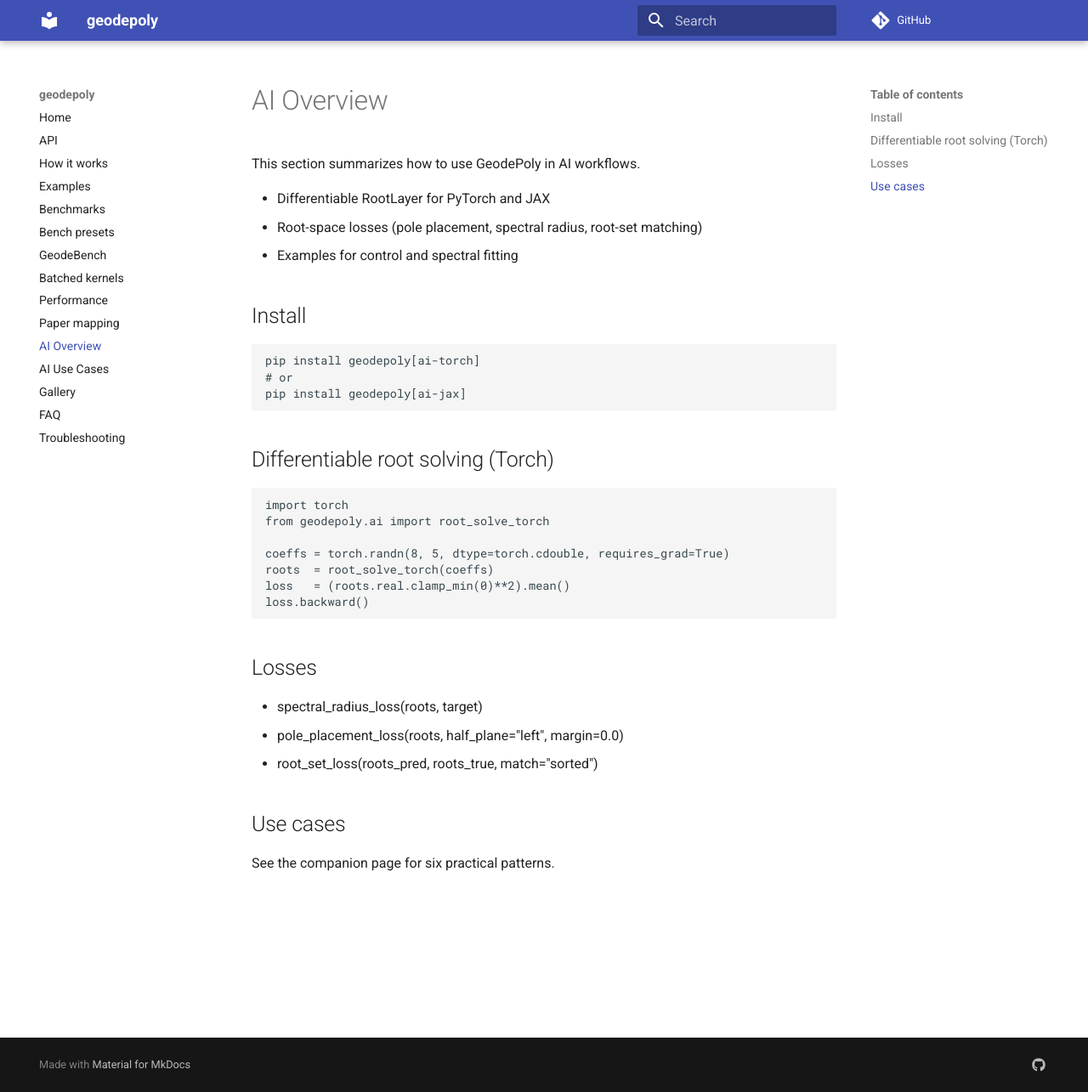
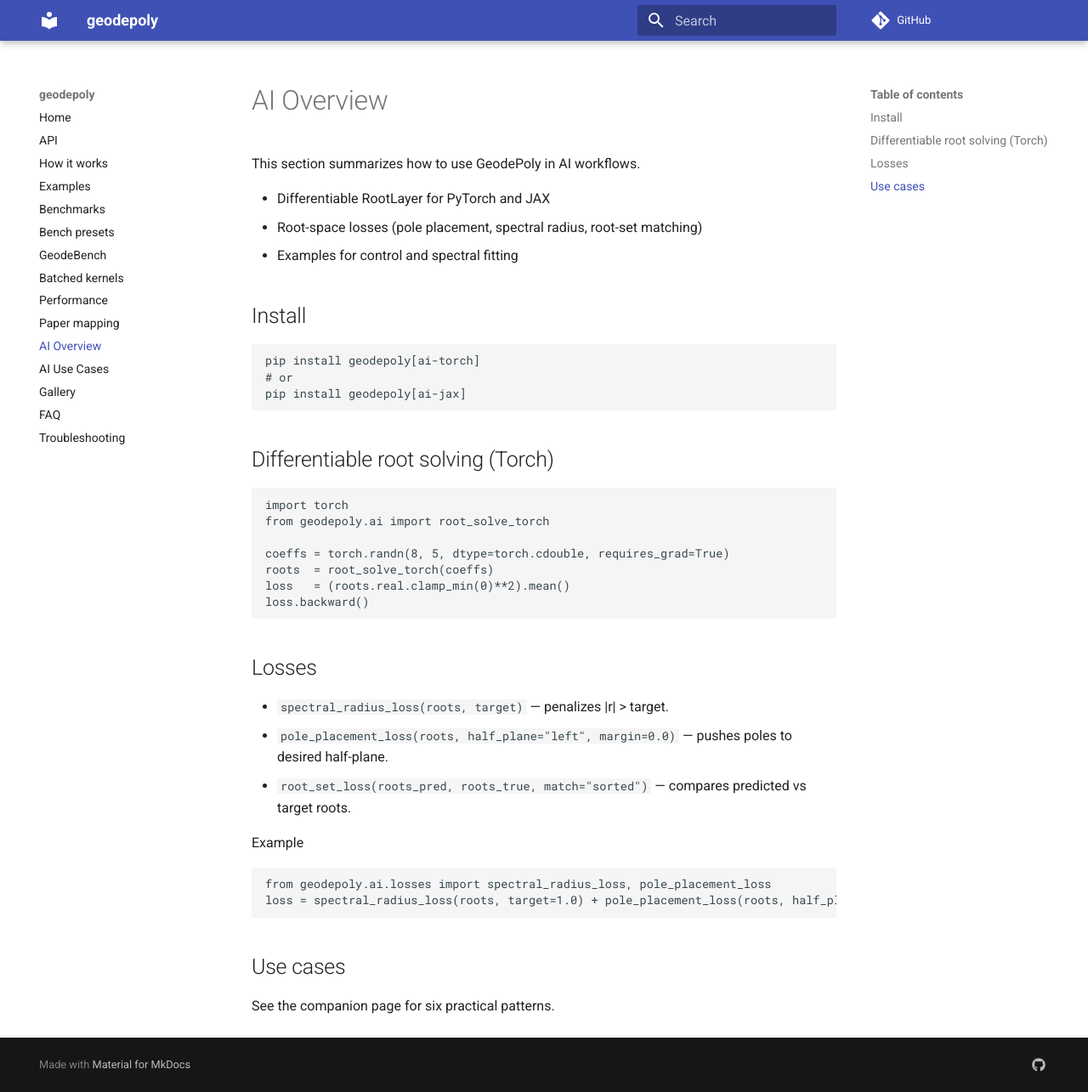
Before and after one commit to ricfulop/geodepoly, an MkDocs documentation site: the page built from docs/ai_overview.md, in a window 1280 px wide and 1285 px high. Shown: the whole window at 85% size. Built offline with MkDocs 1.6.1 and Material for MkDocs 9.7.7, drawn with Linux system fonts in a browser that asks for light colours; comment, search, counter and statistics services are not loaded.

Commit message:
docs(ai): expand losses section with descriptions and example

````diff
--- a/docs/ai_overview.md
+++ b/docs/ai_overview.md
@@ -28,9 +28,15 @@
 
 ## Losses
 
-- spectral_radius_loss(roots, target)
-- pole_placement_loss(roots, half_plane="left", margin=0.0)
-- root_set_loss(roots_pred, roots_true, match="sorted")
+- `spectral_radius_loss(roots, target)` — penalizes |r| > target.
+- `pole_placement_loss(roots, half_plane="left", margin=0.0)` — pushes poles to desired half-plane.
+- `root_set_loss(roots_pred, roots_true, match="sorted")` — compares predicted vs target roots.
+
+Example
+```python
+from geodepoly.ai.losses import spectral_radius_loss, pole_placement_loss
+loss = spectral_radius_loss(roots, target=1.0) + pole_placement_loss(roots, half_plane="left", margin=0.1)
+```
 
 ## Use cases
 
````
